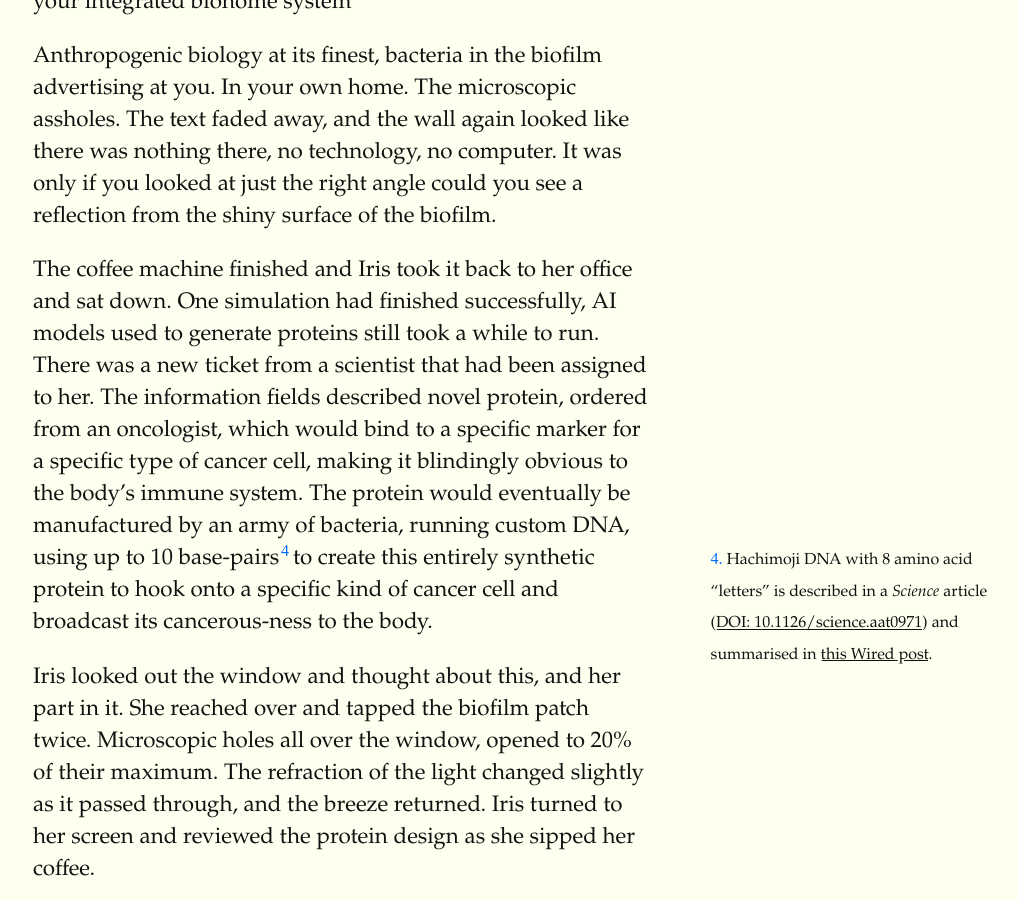
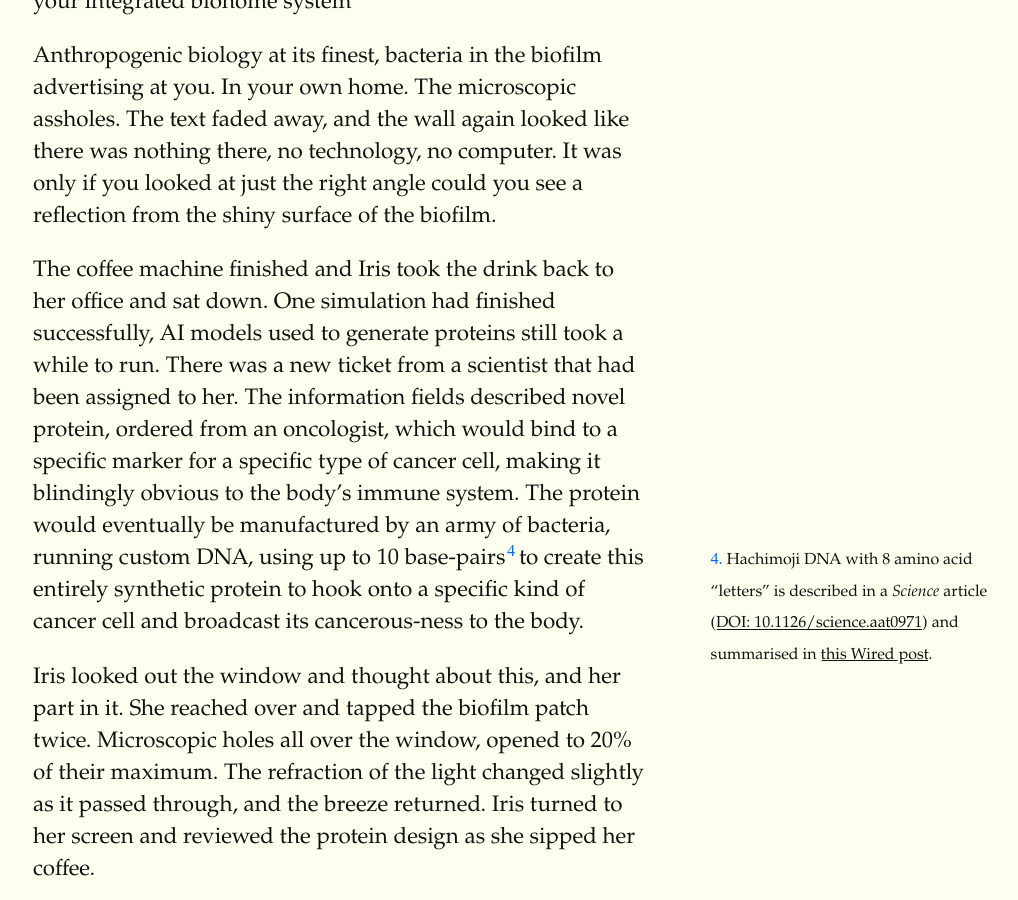
Before and after one commit to philgough/philgough.github.io, a Jekyll site: the page built from docs/_posts/2021-10-03-Anthroporgenic-Biology.md, in a window 1280 px wide and 900 px high, scrolled down 2578 px. Shown: the whole window, without its empty margins (127-1145 px from the left). Built offline with Jekyll 4.4.1, drawn with Linux system fonts in a browser that asks for light colours; some web fonts are replaced; some of the changed text lies outside the part shown.

Commit message:
changes to anthroporgenic biology post

```diff
--- a/docs/_posts/2021-10-03-Anthroporgenic-Biology.md
+++ b/docs/_posts/2021-10-03-Anthroporgenic-Biology.md
@@ -24,7 +24,7 @@
 
 Thinking that was odd, and since her mental flow was long gone now, she went to the kitchen, reacquiring her slipper on the way. She was sure she had bread, and she definitely needed coffee.
 
-She opened her cupboard and saw the bread bag was glowing red the ultraviolet LEDs in her cupboard made the bag glow{% sidenote 'sn-id-glowbag' 'Engineering _E.coli_ to detect mycotoxins (from mould) and fluoresce was presented at an [iGEM competition entry in 2013 from TU Darmstadt](http://2013.igem.org/Team:TU_Darmstadt/problem)' %}. Mould, probably not safe to eat any more. She picked up the bag and looked at the bread inside. It looked fine, she couldn't anything growing. But the red colour on the packaging indicated that the mould through the food already. She sighed and placed the bread on the garbage chute and it started glowing again. An invisible camera (probably in the ceiling) made from a dense lensing patch of photosensitive biofilm saw the red glow. The garbage cover opened towards the appropriate chute and the bread disappeared.
+She opened her cupboard and saw the bread bag was glowing red the ultraviolet LEDs in her cupboard made the bag glow{% sidenote 'sn-id-glowbag' 'Engineering _E.coli_ to detect mycotoxins (from mould) and fluoresce was presented at an [iGEM competition entry in 2013 from TU Darmstadt](http://2013.igem.org/Team:TU_Darmstadt/problem)' %}. Mould, probably not safe to eat any more. She picked up the bag and looked at the bread inside. It looked fine, she couldn't see anything growing. But the red colour on the packaging indicated that the mould was already growing through the food. She sighed and placed the bread on the garbage chute and it started glowing again. An invisible camera (probably in the ceiling) made from a dense lensing patch of photosensitive biofilm saw the red glow. The garbage cover opened towards the appropriate chute and the bread disappeared.
 
 Iris started her coffee machine on its little ritual. The panel next to the kitchen window was bright green, like some kind of slime. A home system like this needed to be taken care of--it needed food too. Iris' apartment block was pretty new, so it the system was built in, rather than retro-fitted. The designers of the used green, she guessed, to remind people that it's alive. She reached under the kitchen sink and took out a small spray bottle, with a generic brand nutrient-rich broth and sprayed it onto the green patch. The liquid was absorbed into the biofilm before it started to run down the wall. As the green colour faded a message was left behind:
 
@@ -32,6 +32,6 @@
 
 Anthropogenic biology at its finest, bacteria in the biofilm advertising at you. In your own home. The microscopic assholes. The text faded away, and the wall again looked like there was nothing there, no technology, no computer. It was only if you looked at just the right angle could you see a reflection from the shiny surface of the biofilm.
 
-The coffee machine finished and Iris took it back to her office and sat down. One simulation had finished successfully, AI models used to generate proteins still took a while to run. There was a new ticket from a scientist that had been assigned to her. The information fields described novel protein, ordered from an oncologist, which would bind to a specific marker for a specific type of cancer cell, making it blindingly obvious to the body's immune system. The protein would eventually be manufactured by an army of bacteria, running custom DNA, using up to 10 base-pairs{% sidenote 'sn-id-dnabasepairs' 'Hachimoji DNA with 8 amino acid "letters" is described in a _Science_ article ([DOI: 10.1126/science.aat0971](https://doi.org/10.1126/science.aat0971)) and summarised in [this Wired post](https://www.wired.com/story/doubling-our-dna-building-blocks-could-lead-to-new-life-forms/).' %} to create this entirely synthetic protein to hook onto a specific kind of cancer cell and broadcast its cancerous-ness to the body.
+The coffee machine finished and Iris took the drink back to her office and sat down. One simulation had finished successfully, AI models used to generate proteins still took a while to run. There was a new ticket from a scientist that had been assigned to her. The information fields described novel protein, ordered from an oncologist, which would bind to a specific marker for a specific type of cancer cell, making it blindingly obvious to the body's immune system. The protein would eventually be manufactured by an army of bacteria, running custom DNA, using up to 10 base-pairs{% sidenote 'sn-id-dnabasepairs' 'Hachimoji DNA with 8 amino acid "letters" is described in a _Science_ article ([DOI: 10.1126/science.aat0971](https://doi.org/10.1126/science.aat0971)) and summarised in [this Wired post](https://www.wired.com/story/doubling-our-dna-building-blocks-could-lead-to-new-life-forms/).' %} to create this entirely synthetic protein to hook onto a specific kind of cancer cell and broadcast its cancerous-ness to the body.
 
 Iris looked out the window and thought about this, and her part in it. She reached over and tapped the biofilm patch twice. Microscopic holes all over the window, opened to 20% of their maximum. The refraction of the light changed slightly as it passed through, and the breeze returned. Iris turned to her screen and reviewed the protein design as she sipped her coffee.
```
